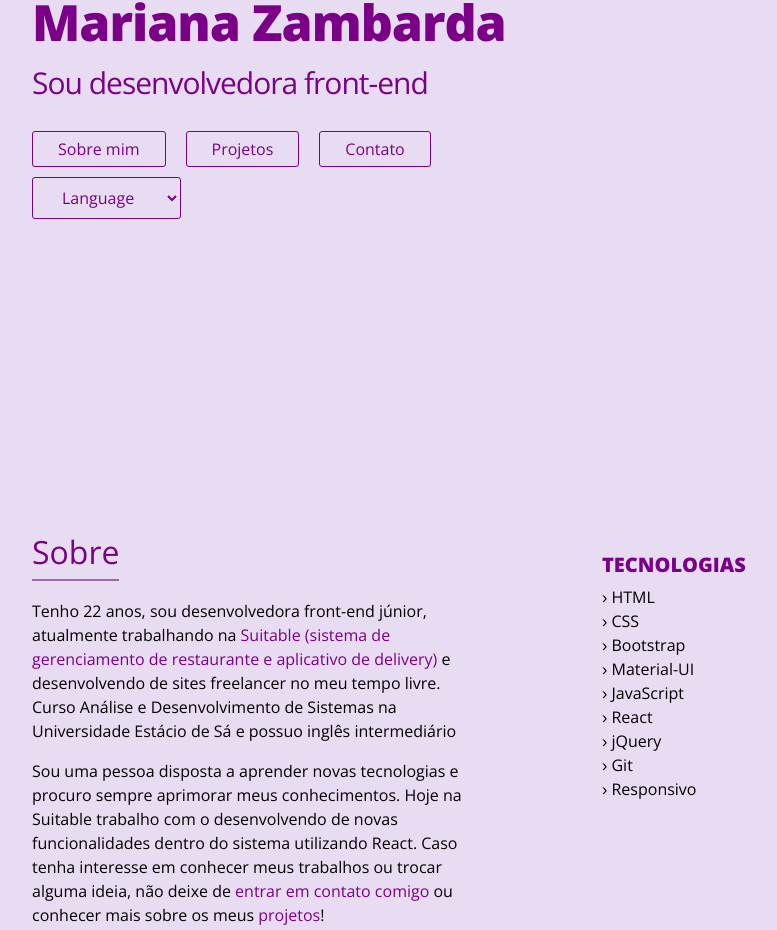
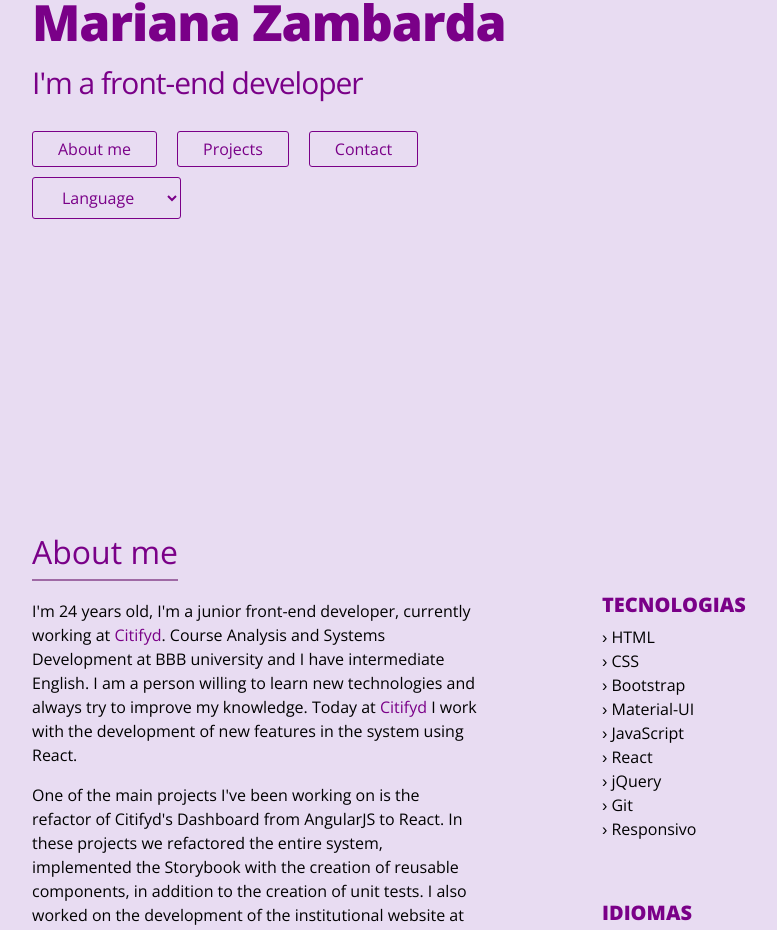
Before and after one commit to marizambarda/portfolio, a React (Create React App) app: page / in a window 1280 px wide. Shown: the part 317-1247 px from the top of the page, without its empty margins (148-925 px from the left). Built offline with nearby package versions, Linux system fonts and the light colour scheme.

Commit message:
translate about page

```diff
--- a/src/components/Menu/Menu.jsx
+++ b/src/components/Menu/Menu.jsx
@@ -5,6 +5,7 @@ import { FontAwesomeIcon } from '@fortawesome/react-fontawesome'
 import { faEnvelopeOpenText } from '@fortawesome/free-solid-svg-icons'
 import { faLinkedinIn, faGithub } from '@fortawesome/free-brands-svg-icons'
 import AnchorLink from 'react-anchor-link-smooth-scroll'
+import { useTranslation } from 'react-i18next'
 import {
   MENU_OFFSET,
   EMAIL_URL,
@@ -24,6 +25,7 @@ function Menu () {
 
 function MenuDesktop () {
   const hidden = useHiddenScroll()
+  const { t } = useTranslation('common')
 
   return (
     <div className={classNames('menu-desktop', { hidden: hidden })}>
@@ -36,17 +38,17 @@ function MenuDesktop () {
             <ul>
               <li>
                 <AnchorLink offset={MENU_OFFSET} href='#about'>
-                  Sobre
+                  {t('home.aboutMe')}
                 </AnchorLink>
               </li>
               <li>
                 <AnchorLink offset={MENU_OFFSET} href='#projects'>
-                  Projetos
+                  {t('home.projects')}
                 </AnchorLink>
               </li>
               <li>
                 <AnchorLink offset={MENU_OFFSET} href='#contact'>
-                  Contato
+                  {t('home.contact')}
                 </AnchorLink>
               </li>
             </ul>
@@ -70,6 +72,7 @@ function MenuDesktop () {
 
 function MobileMenu () {
   const hidden = useHiddenScroll()
+  const { t } = useTranslation('common')
   const [menuOpen, setMenuOpen] = useState(false)
 
   async function toggleMenu (e) {
@@ -104,7 +107,7 @@ function MobileMenu () {
                 href='#about'
                 onClick={() => setMenuOpen(false)}
               >
-                Sobre
+                {t('home.aboutMe')}
               </AnchorLink>
             </li>
             <li>
@@ -113,7 +116,7 @@ function MobileMenu () {
                 href='#projects'
                 onClick={() => setMenuOpen(false)}
               >
-                Projetos
+                {t('home.projects')}
               </AnchorLink>
             </li>
             <li>
@@ -122,7 +125,7 @@ function MobileMenu () {
                 href='#contact'
                 onClick={() => setMenuOpen(false)}
               >
-                Contato
+                {t('home.contact')}
               </AnchorLink>
             </li>
           </ul>
--- a/src/pages/AboutPage/AboutPage.jsx
+++ b/src/pages/AboutPage/AboutPage.jsx
@@ -1,36 +1,50 @@
-import React from 'react';
-import { Container, Row, Col } from 'react-bootstrap';
-import AnchorLink from 'react-anchor-link-smooth-scroll';
-import './AboutPage.scss';
+import React from 'react'
+import { Container, Row, Col } from 'react-bootstrap'
+import AnchorLink from 'react-anchor-link-smooth-scroll'
+import { useTranslation } from 'react-i18next'
+import './AboutPage.scss'
+import { replace } from '../../translations/utils'
 
-function AboutPage() {
+function AboutPage () {
+  const { t } = useTranslation('common')
+
   return (
-		<div className="section-about page-section" id="about">
+    <div className='section-about page-section' id='about'>
       <Container>
-				<div className="about-content">
+        <div className='about-content'>
           <Row>
             <Col md={{ span: 5, offset: 1 }}>
               <h2>
-								<span>Sobre</span>
+                <span>{t('home.aboutMe')}</span>
               </h2>
               <p>
-								Tenho 22 anos, sou desenvolvedora front-end júnior, atualmente trabalhando na{' '}
-								<a href="https://www.suitable.com.br/">
-									Suitable (sistema de gerenciamento de restaurante e aplicativo de delivery)
-								</a>{' '}
-								e desenvolvendo de sites freelancer no meu tempo livre. Curso Análise e Desenvolvimento
-								de Sistemas na Universidade Estácio de Sá e possuo inglês intermediário
+                {replace(t('about.aboutMe'), {
+                  Citifyd: <AnchorLink href='#contact'>Citifyd</AnchorLink>,
+                  'Estácio de Sá': 'BBB'
+                })}
               </p>
+              <p>{t('about.citifydProjects')}</p>
               <p>
-								Sou uma pessoa disposta a aprender novas tecnologias e procuro sempre aprimorar meus
-								conhecimentos. Hoje na Suitable trabalho com o desenvolvendo de novas funcionalidades
-								dentro do sistema utilizando React. Caso tenha interesse em conhecer meus trabalhos ou
-								trocar alguma ideia, não deixe de{' '}
-								<AnchorLink href="#contact">entrar em contato comigo</AnchorLink> ou conhecer mais sobre
-								os meus <AnchorLink href="#projects">projetos</AnchorLink>!
+                {replace(t('about.contact'), {
+                  'contact me': (
+                    <AnchorLink href='#contact'>contact me</AnchorLink>
+                  ),
+                  'my projects': (
+                    <AnchorLink href='#projects'>my projects</AnchorLink>
+                  ),
+                  'entrar em contato comigo': (
+                    <AnchorLink href='#contact'>
+                      entrar em contato comigo
+                    </AnchorLink>
+                  ),
+                  'meus projetos': (
+                    <AnchorLink href='#projects'>meus projetos</AnchorLink>
+                  )
+                })}
               </p>
             </Col>
-						<Col md={{ span: 2, offset: 1 }} className="technologies">
+            <Col md={{ span: 3, offset: 1 }}>
+              <div className='technologies'>
                 <h3>Tecnologias</h3>
                 <ul>
                   <li>› HTML</li>
@@ -43,21 +57,20 @@ function AboutPage() {
                   <li>› Git </li>
                   <li>› Responsivo</li>
                 </ul>
-						</Col>
-					</Row>
-					<Row>
-						<Col md={{ span: 3, offset: 7 }} className="technologies">
+              </div>
+              <div className='technologies'>
                 <h3>Idiomas</h3>
                 <ul>
                   <li>› Português - Fluente</li>
                   <li>› Inglês - Intermediário</li>
                 </ul>
+              </div>
             </Col>
           </Row>
         </div>
       </Container>
     </div>
-	);
+  )
 }
 
-export default AboutPage;
+export default AboutPage
--- a/src/pages/AboutPage/AboutPage.scss
+++ b/src/pages/AboutPage/AboutPage.scss
@@ -19,5 +19,9 @@
 	}
 	.technologies {
 		margin-top: 20px;
+
+		@media (min-width: 576px) {
+			margin-top: 60px;
+		}
 	}
 }
--- a/src/pages/ContactPage/ContactPage.jsx
+++ b/src/pages/ContactPage/ContactPage.jsx
@@ -1,20 +1,23 @@
-import React from 'react';
-import { Container, Row, Col, Button } from 'react-bootstrap';
-import { FontAwesomeIcon } from '@fortawesome/react-fontawesome';
-import { faEnvelopeOpenText } from '@fortawesome/free-solid-svg-icons';
-import { faLinkedinIn, faGithub } from '@fortawesome/free-brands-svg-icons';
-import { EMAIL_URL, LINKEDIN_URL, GITHUB_URL } from '../../constants';
-import './ContactPage.scss';
+import React from 'react'
+import { Container, Row, Col, Button } from 'react-bootstrap'
+import { FontAwesomeIcon } from '@fortawesome/react-fontawesome'
+import { faEnvelopeOpenText } from '@fortawesome/free-solid-svg-icons'
+import { faLinkedinIn, faGithub } from '@fortawesome/free-brands-svg-icons'
+import { EMAIL_URL, LINKEDIN_URL, GITHUB_URL } from '../../constants'
+import { useTranslation } from 'react-i18next'
+import './ContactPage.scss'
 
-function ContactPage() {
+function ContactPage () {
+  const { t } = useTranslation('common')
+
   return (
-		<div className="sections-contact page-section" id="contact">
+    <div className='sections-contact page-section' id='contact'>
       <Container>
         <Row>
           <Col md={{ span: 10, offset: 1 }}>
-						<div className="contact-content ">
+            <div className='contact-content '>
               <h2>
-								<span>Contato</span>
+                <span> {t('home.contact')}</span>
               </h2>
               <div>
                 <p>Você pode usar os canais abaixo para entrar em contato:</p>
@@ -22,40 +25,43 @@ function ContactPage() {
             </div>
             <Row>
               <Col md={{ span: 6, offset: 3 }}>
-								<ul className="social-media">
+                <ul className='social-media'>
                   <li>
                     <Button
                       href={EMAIL_URL}
-											target="_blank"
-											variant="outline-primary"
-											size="lg"
+                      target='_blank'
+                      variant='outline-primary'
+                      size='lg'
                       block
                     >
-											<FontAwesomeIcon icon={faEnvelopeOpenText} className="icon" />
+                      <FontAwesomeIcon
+                        icon={faEnvelopeOpenText}
+                        className='icon'
+                      />
                       <span>Email</span>
                     </Button>
                   </li>
                   <li>
                     <Button
                       href={LINKEDIN_URL}
-											target="_blank"
-											variant="outline-primary linkedin"
-											size="lg"
+                      target='_blank'
+                      variant='outline-primary linkedin'
+                      size='lg'
                       block
                     >
-											<FontAwesomeIcon icon={faLinkedinIn} className="icon" />
+                      <FontAwesomeIcon icon={faLinkedinIn} className='icon' />
                       <span>LinkedIn</span>
                     </Button>
                   </li>
                   <li>
                     <Button
                       href={GITHUB_URL}
-											target="_blank"
-											variant="outline-primary github"
-											size="lg"
+                      target='_blank'
+                      variant='outline-primary github'
+                      size='lg'
                       block
                     >
-											<FontAwesomeIcon icon={faGithub} className="icon" />
+                      <FontAwesomeIcon icon={faGithub} className='icon' />
                       <span>GitHub</span>
                     </Button>
                   </li>
@@ -66,7 +72,7 @@ function ContactPage() {
         </Row>
       </Container>
     </div>
-	);
+  )
 }
 
-export default ContactPage;
+export default ContactPage
--- a/src/pages/HomePage/HomePage.jsx
+++ b/src/pages/HomePage/HomePage.jsx
@@ -16,10 +16,12 @@ function HomePage () {
         <Row>
           <Col lg={{ span: 6, offset: 1 }}>
             <p className='salutation'>
-              Olá! <span>👋</span> Meu nome é
+              {t('home.salutation')}
+              <span>👋</span>
+              {t('home.myName')}
             </p>
             <h1>Mariana Zambarda</h1>
-            <p className='position-company'>Sou desenvolvedora front-end</p>
+            <p className='position-company'>{t('home.iAm')}</p>
             <div className='section-home__menu'>
               <ul>
                 <li>
@@ -29,7 +31,7 @@ function HomePage () {
                     offset={MENU_OFFSET}
                     variant='outline-primary'
                   >
-                    Sobre mim
+                    {t('home.aboutMe')}
                   </Button>
                 </li>
                 <li>
@@ -39,7 +41,7 @@ function HomePage () {
                     offset={MENU_OFFSET}
                     variant='outline-primary'
                   >
-                    Projetos
+                    {t('home.projects')}
                   </Button>
                 </li>
                 <li>
@@ -49,7 +51,7 @@ function HomePage () {
                     offset={MENU_OFFSET}
                     variant='outline-primary'
                   >
-                    Contato
+                    {t('home.contact')}
                   </Button>
                 </li>
 
--- a/src/translations/en/common.json
+++ b/src/translations/en/common.json
@@ -2,6 +2,17 @@
   "home": {
       "buttons": {
         "language": "Language"
-      }
+      },
+      "iAm": "I'm a front-end developer",
+      "salutation": "Hi!",
+      "myName": " My name is",
+      "aboutMe": "About me",
+      "projects": "Projects",
+      "contact": "Contact"
+  },
+  "about": {
+    "aboutMe": "I'm 24 years old, I'm a junior front-end developer, currently working at [Citifyd]. Course Analysis and Systems Development at [Estácio de Sá] university and I have intermediate English. I am a person willing to learn new technologies and always try to improve my knowledge. Today at [Citifyd] I work with the development of new features in the system using React.",
+    "citifydProjects": "One of the main projects I've been working on is the refactor of Citifyd's Dashboard from AngularJS to React. In these projects we refactored the entire system, implemented the Storybook with the creation of reusable components, in addition to the creation of unit tests. I also worked on the development of the institutional website at the company, using nextJS, css modules, typescript and storybook.",
+    "contact": "If you are interested in getting to know my works or exchange any ideas, do not hesitate to [contact me] or learn more about [my projects]!"
   }
 }
--- a/src/translations/ptBr/common.json
+++ b/src/translations/ptBr/common.json
@@ -2,6 +2,17 @@
   "home": {
       "buttons": {
         "language": "Idioma"
-      }
+      },
+      "iAm": "Sou desenvolvedora front-end",
+      "salutation": "Olá!",
+      "myName": "Meu nome é",
+      "aboutMe": "Sobre mim",
+      "projects": "Projetos",
+      "contact": "Contato"
+  },
+  "about": {
+    "aboutMe": "Tenho 24 anos, sou desenvolvedora front-end júnior, atualmente trabalhando na [Citifyd]. Curso Análise e Desenvolvimento de Sistemas na Universidade Estácio de Sá e possuo inglês intermediário. Sou uma pessoa disposta a aprender novas tecnologias e procuro sempre aprimorar meus conhecimentos. Hoje na Citifyd trabalho com o desenvolvendo de novas funcionalidades dentro do sistema utilizando React.",
+    "citifydProjects": "Uns dos principais  projetos que tenho trabalhado é a migração do Dashboard da Citifyd de AngularJS para React. Nesse projetos migramos todo o sistema, implementamos o Storybook com a criação de componentes reutilizáveis, além da criação testes unitários. Também trabalhei no desenvolvimento no site institucional na empresa, utilizando nextJS, css modules, typescript e storybook.",
+    "contact": "Caso tenha interesse em conhecer meus trabalhos ou trocar alguma ideia, não deixe de [entrar em contato comigo] ou conheça mais sobre os [meus projetos]!"
   }
 }
--- /dev/null
+++ b/src/translations/utils.js
@@ -0,0 +1,24 @@
+export function replace (text, replacements) {
+  const parts = text.split(/(\[|\])/g)
+  const newParts = []
+
+  for (let i = 0; i < parts.length; i++) {
+    const part = parts[i]
+
+    if (part === '[') {
+      newParts.push('[' + parts[i + 1] + ']')
+      i += 2
+    } else {
+      newParts.push(part)
+    }
+  }
+
+  return newParts.map(part => {
+    if (part[0] === '[') {
+      const key = part.slice(1, -1)
+      return replacements[key]
+    } else {
+      return part
+    }
+  })
+}
```
Also changed, not shown: src/pages/ProjectsPage/ProjectsPage.jsx (+57 -48 lines). Lines whose indentation alone changed are shown as unchanged.
